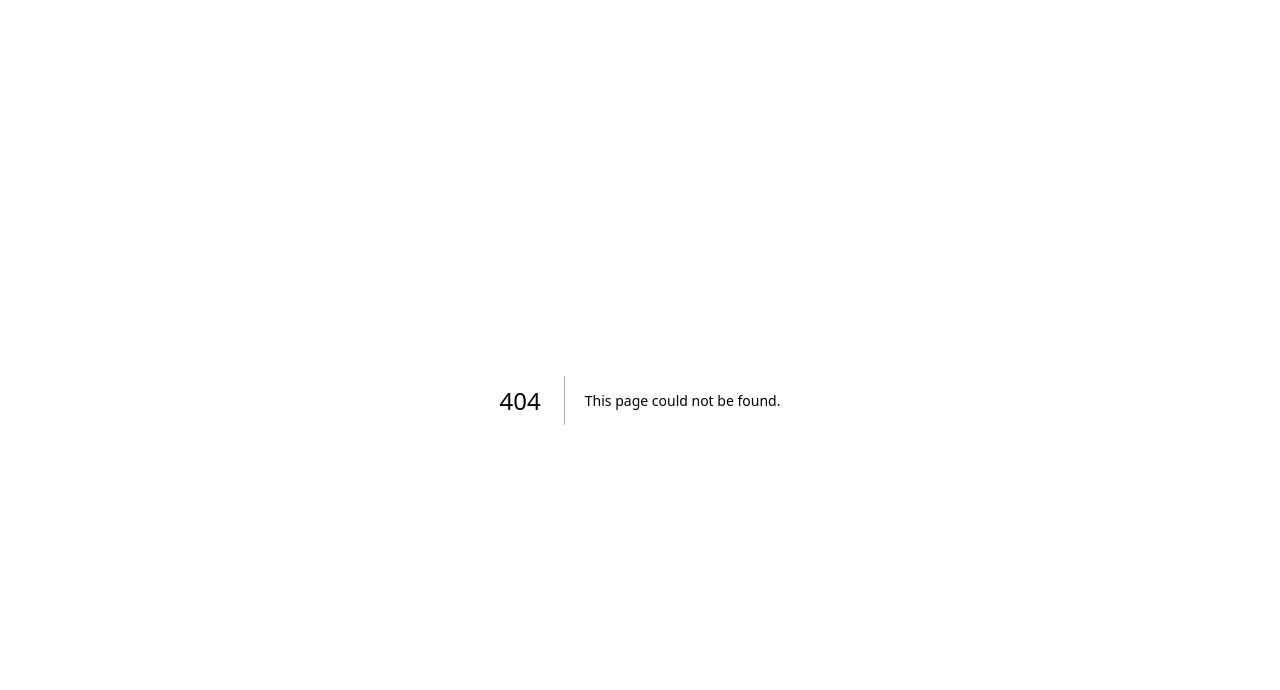
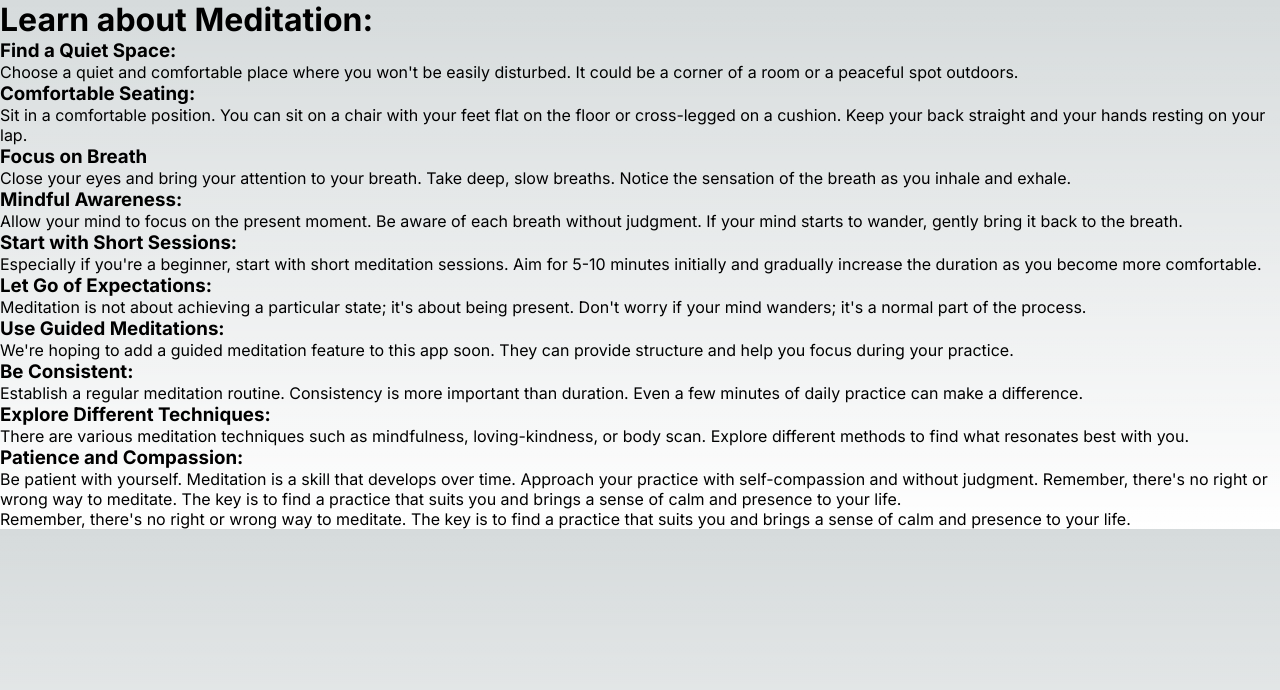
Before and after one commit to thehooperman/meditation-timer, a Next.js app: page /learn in a window 1280 px wide. Before the commit this address had no page. Shown: the top 690 px of the page. Built offline with nearby package versions, Linux system fonts and the light colour scheme.

Commit message:
add lear section

```diff
--- /dev/null
+++ b/app/learn/page.tsx
@@ -0,0 +1,98 @@
+const Learn = () => {
+  return (
+    <>
+      <h1>Learn about Meditation:</h1>
+
+      <ol>
+        <li>
+          <h3>Find a Quiet Space:</h3>
+          <p>
+            Choose a quiet and comfortable place where you won&apos;t be easily
+            disturbed. It could be a corner of a room or a peaceful spot
+            outdoors.
+          </p>
+        </li>
+        <li>
+          <h3>Comfortable Seating:</h3>
+          <p>
+            Sit in a comfortable position. You can sit on a chair with your feet
+            flat on the floor or cross-legged on a cushion. Keep your back
+            straight and your hands resting on your lap.
+          </p>
+        </li>
+        <li>
+          <h3>Focus on Breath</h3>
+          <p>
+            Close your eyes and bring your attention to your breath. Take deep,
+            slow breaths. Notice the sensation of the breath as you inhale and
+            exhale.
+          </p>
+        </li>
+        <li>
+          <h3>Mindful Awareness:</h3>
+          <p>
+            Allow your mind to focus on the present moment. Be aware of each
+            breath without judgment. If your mind starts to wander, gently bring
+            it back to the breath.
+          </p>
+        </li>
+        <li>
+          <h3>Start with Short Sessions:</h3>
+          <p>
+            Especially if you&apos;re a beginner, start with short meditation
+            sessions. Aim for 5-10 minutes initially and gradually increase the
+            duration as you become more comfortable.
+          </p>
+        </li>
+        <li>
+          <h3>Let Go of Expectations:</h3>
+          <p>
+            Meditation is not about achieving a particular state; it&apos;s
+            about being present. Don&apos;t worry if your mind wanders;
+            it&apos;s a normal part of the process.
+          </p>
+        </li>
+        <li>
+          <h3>Use Guided Meditations:</h3>
+          <p>
+            We&apos;re hoping to add a guided meditation feature to this app
+            soon. They can provide structure and help you focus during your
+            practice.
+          </p>
+        </li>
+        <li>
+          <h3>Be Consistent:</h3>
+          <p>
+            Establish a regular meditation routine. Consistency is more
+            important than duration. Even a few minutes of daily practice can
+            make a difference.
+          </p>
+        </li>
+        <li>
+          <h3>Explore Different Techniques:</h3>
+          <p>
+            There are various meditation techniques such as mindfulness,
+            loving-kindness, or body scan. Explore different methods to find
+            what resonates best with you.
+          </p>
+        </li>
+        <li>
+          <h3>Patience and Compassion:</h3>
+          <p>
+            Be patient with yourself. Meditation is a skill that develops over
+            time. Approach your practice with self-compassion and without
+            judgment. Remember, there&apos;s no right or wrong way to meditate.
+            The key is to find a practice that suits you and brings a sense of
+            calm and presence to your life.
+          </p>
+        </li>
+      </ol>
+      <p>
+        Remember, there&apos;s no right or wrong way to meditate. The key is to
+        find a practice that suits you and brings a sense of calm and presence
+        to your life.
+      </p>
+    </>
+  );
+};
+export default Learn;
```
